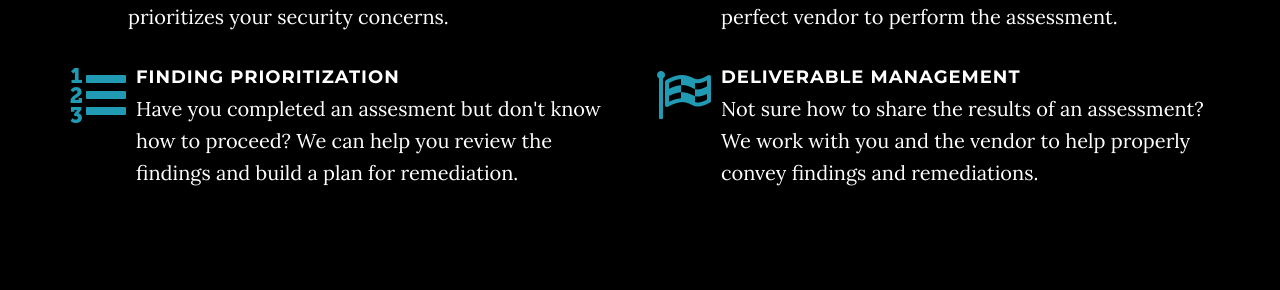
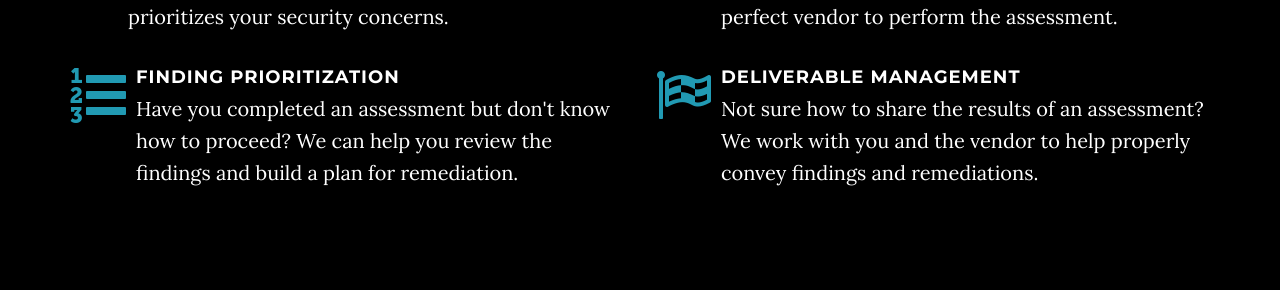
Before and after one commit to AuguryOne/auguryone.github.io, a Jekyll site: the page built from index.html, in a window 1280 px wide and 900 px high, scrolled down 1042 px. Shown: the part 164-454 px from the top of the window. Built offline with Jekyll 4.4.1, drawn with Linux system fonts in a browser that asks for light colours.

Commit message:
Fix typo

```diff
--- a/_config.yml
+++ b/_config.yml
@@ -26,7 +26,7 @@ sections:
       icon: align-center
     - title: "Finding prioritization"
       description: >
-        Have you completed an assesment but don't know how to proceed? We can
+        Have you completed an assessment but don't know how to proceed? We can
         help you review the findings and build a plan for remediation.
       icon: list-ol
     - title: "Deliverable management"
```
